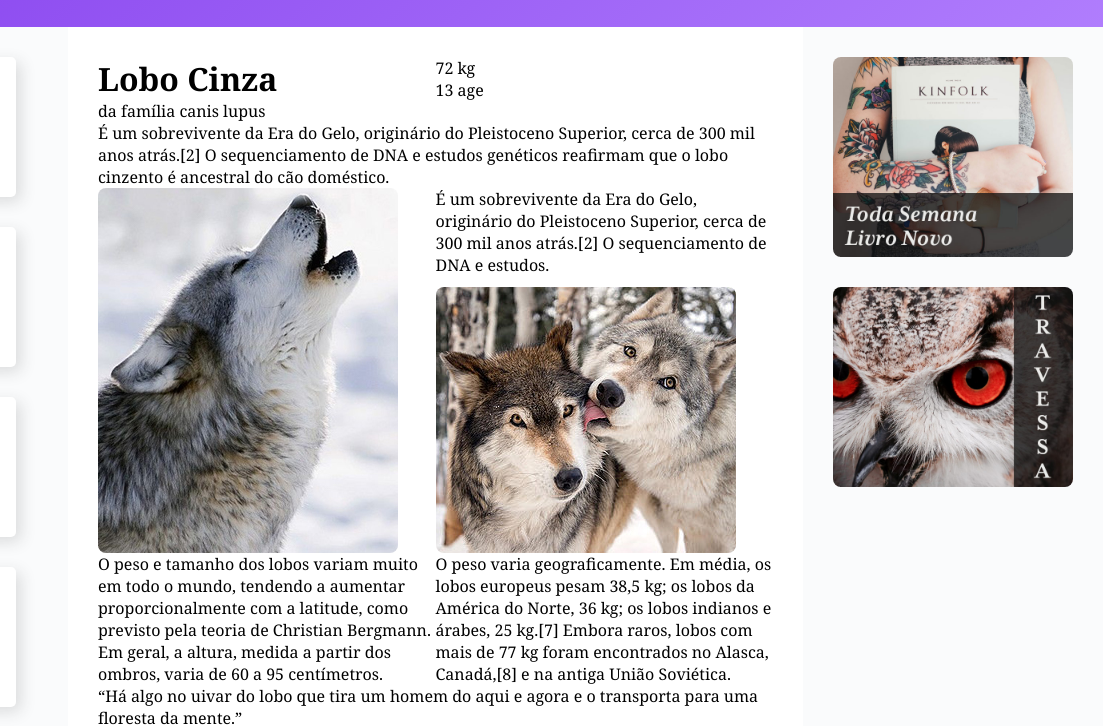
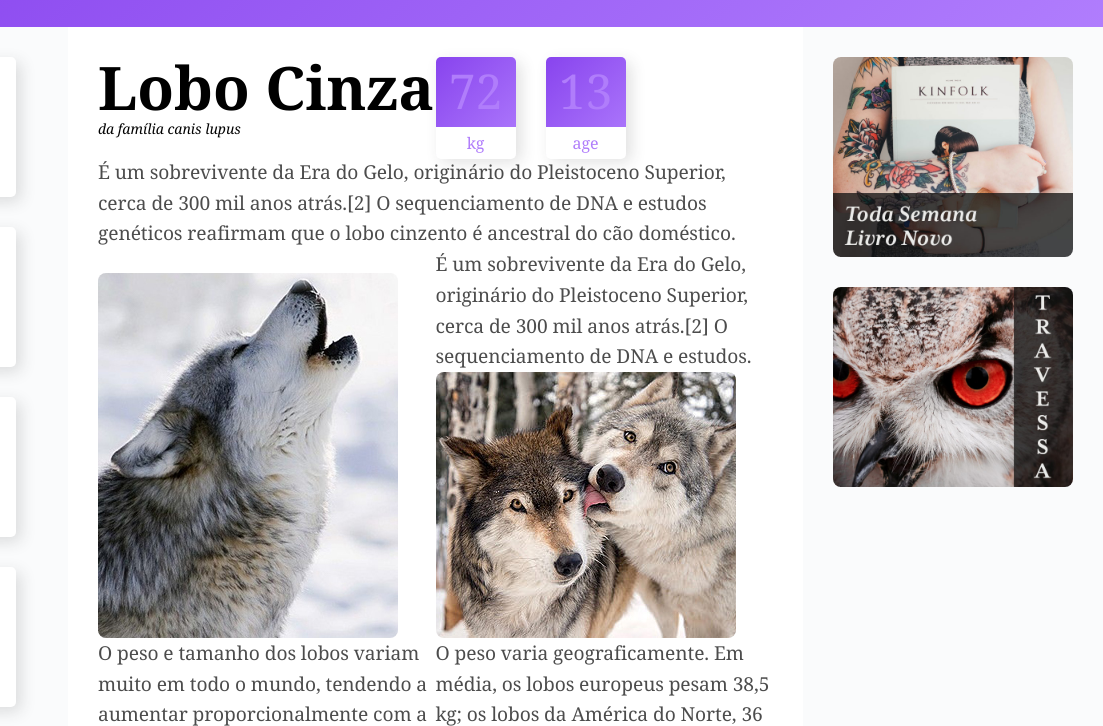
Before and after one commit to thiagopaiva99/wildbeast, a plain HTML site: page index.html in a window 1280 px wide. Shown: the part 77-803 px from the top of the page, 177-1280 px from the left. Drawn offline with Linux system fonts and the light colour scheme; a web font is replaced by a local one.

Commit message:
New styles

```diff
--- a/css/style.css
+++ b/css/style.css
@@ -118,6 +118,73 @@ img{
     align-self: end;
 }
 
+/* ESTILOS CONTENT */
+
+p {
+    font-size: 1.2em;
+    line-height: 1.6;
+    letter-spacing: -0.005em;
+    color: rgba(0, 0, 0, .7);
+}
+
+.informacoes p + p {
+    margin-top: 30px;
+}
+
+/* TITULO */
+.titulo {
+    colo: #B07DFB;
+}
+
+.titulo h1 {
+    font-size: 3.75em;
+    line-height: 1;
+    font-weight: 700;
+}
+
+.titulo span {
+    font-size: 0.875em;
+    font-style: italic;
+}
+
+/* CARACTERISTICAS */
+.caracteristicas {
+    display: flex;
+    align-items: flex-start;
+}
+
+.caracteristicas > div {
+    width: 80px;
+    text-align: center;
+    background: linear-gradient(135deg, #8844ee, #B07DFD);
+    border-radius: 5px;
+    box-shadow: 5px 5px 15px 0px rgba(44, 44, 44, 0.15);
+    position: relative;
+}
+
+.caracteristicas > div:first-child {
+    margin-right: 30px;
+}
+
+.caracteristicas span {
+    display: block;
+    color: #B07DFB;
+}
+
+.numero {
+    font-size: 3em;
+    line-height: 1;
+    margin: 10px auto;
+}
+
+.rotulo {
+    background: white;
+    border-radius: 0 0 5px 5px;
+    padding: 5px 0;
+    position: relative;
+    top: 2px;
+}
+
 /* ANUNCIOS */
 
 .anuncios {
```
